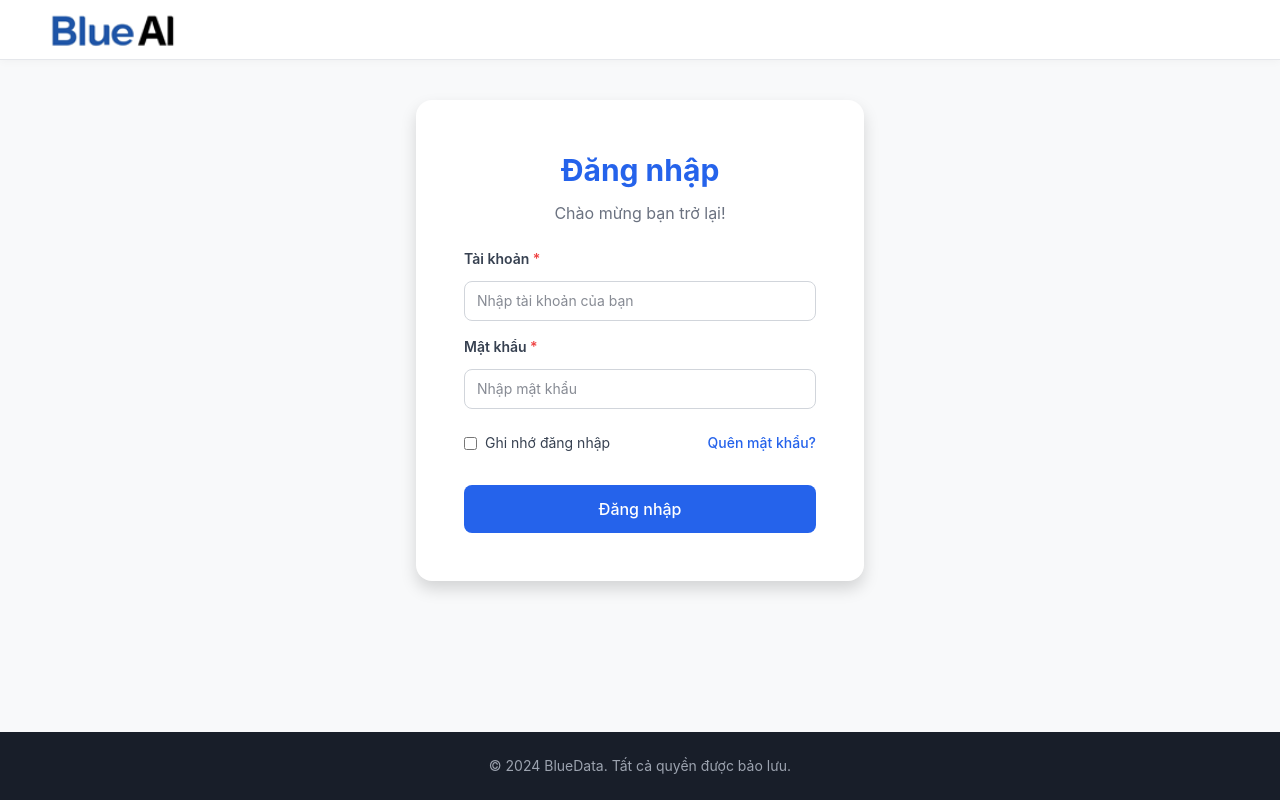
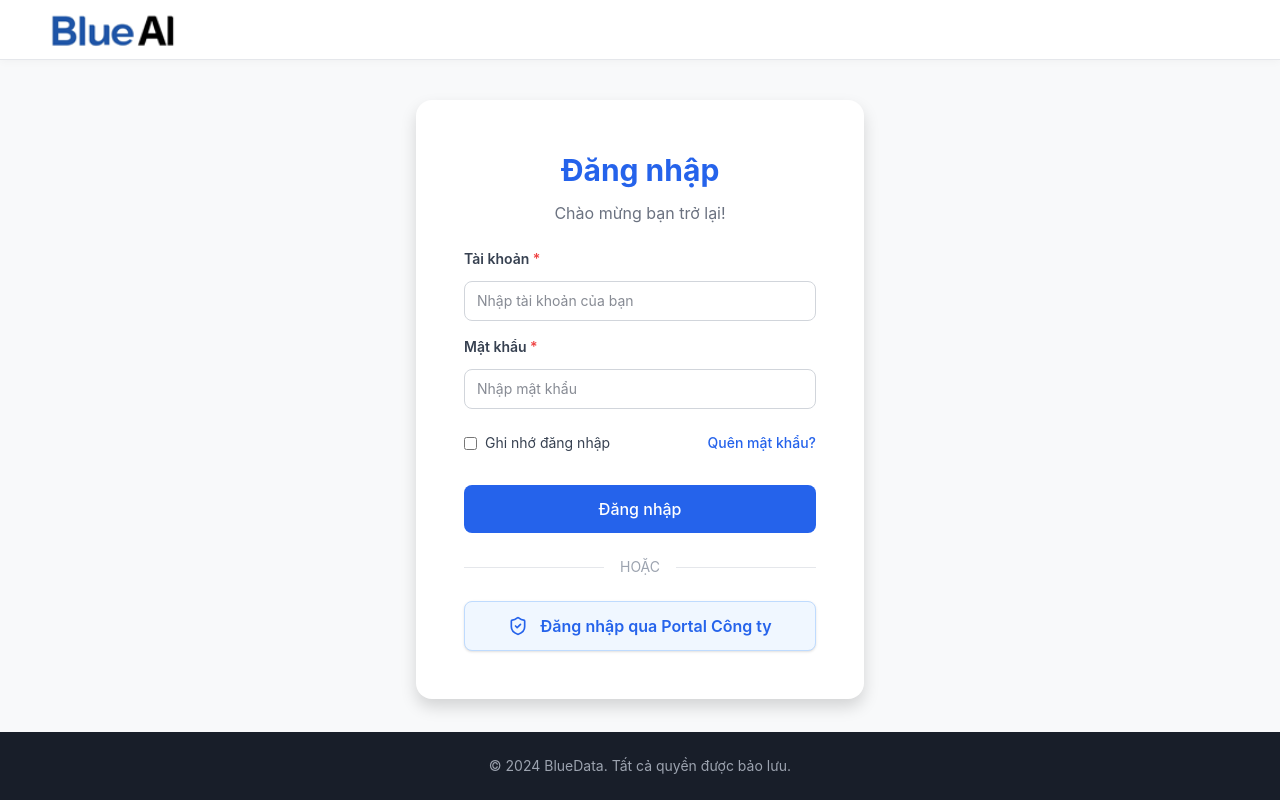
Before and after one commit to Thanhtra1702/my-project, a Next.js app in the folder admin-portal/: page /login in a window 1280 px wide. Built offline with nearby package versions, Linux system fonts and the light colour scheme; no server answers.

Commit message:
feat: integrate BlueData Corporate SSO login and token callback

```diff
--- a/admin-portal/app/actions.ts
+++ b/admin-portal/app/actions.ts
@@ -8,7 +8,7 @@ import { decrypt } from '@/lib/crypto';
 import { sendResetPasswordEmail } from '@/lib/mail';
 import { headers } from 'next/headers';
 
-// --- 1. LOGIN ---
+// --- 1. LOGIN (LOCAL) ---
 export async function login(prevState: any, formData: FormData) {
   const username = formData.get('username') as string;
   const password = formData.get('password') as string;
@@ -20,7 +20,11 @@ export async function login(prevState: any, formData: FormData) {
     );
     const user = result.rows[0];
 
-    if (!user) return { error: 'Sai tài khoản hoặc mật khẩu!' };
+    if (!user) {
+      // Nếu không tìm thấy local, thử gọi SSO API
+      return await loginWithSSO(username, password);
+    }
+
     if (!user.is_active) return { error: 'Tài khoản này đang bị khóa.' };
 
     const cookieStore = await cookies();
@@ -36,6 +40,119 @@ export async function login(prevState: any, formData: FormData) {
     console.error("Login Error:", error);
     return { error: 'Lỗi đăng nhập hệ thống' };
   }
+}
+
+// --- 1.1 LOGIN (COMPANY SSO API) ---
+export async function loginWithSSO(username: string, password: string) {
+  try {
+    console.log(`🌐 Đang xác thực SSO cho: ${username}`);
+    const res = await fetch('https://bluesso.bluedata.vn/api/Auth/authenticate', {
+      method: 'POST',
+      headers: {
+        'accept': '*/*',
+        'Content-Type': 'application/json',
+      },
+      body: JSON.stringify({
+        userName: username,
+        password: password
+      }),
+      cache: 'no-store'
+    });
+
+    if (!res.ok) {
+      const errorData = await res.json().catch(() => ({}));
+      return { error: errorData?.message || 'Xác thực SSO thất bại hoặc sai tài khoản!' };
+    }
+
+    const data = await res.json();
+    const token = data.token || data.accessToken || data.access_token;
+
+    if (!token) {
+      return { error: 'Không nhận được access token từ hệ thống SSO.' };
+    }
+
+    // Sau khi có token, ta cần tìm user tương ứng trong hệ thống của mình
+    const userRes = await adminDb.query(
+      'SELECT * FROM tenants WHERE username = $1 OR email = $1',
+      [username]
+    );
+    const user = userRes.rows[0];
+
+    if (!user) {
+      return { error: 'Tài khoản đã xác thực thành công nhưng không có quyền truy cập vào Admin Portal này. Vui lòng liên hệ quản trị viên.' };
+    }
+
+    return await establishSession(user, token);
+
+  } catch (error: any) {
+    if (error?.digest?.startsWith('NEXT_REDIRECT')) throw error;
+    console.error("SSO Login Error:", error);
+    return { error: 'Lỗi kết nối tới hệ thống SSO công ty' };
+  }
+}
+
+// --- 1.1.1 LOGIN WITH TOKEN (CALLBACK) ---
+export async function loginWithToken(token: string) {
+  try {
+    console.log(`🎟️ Đang xác thực token SSO nhận được...`);
+
+    // Giả sử token là JWT, ta decode để lấy username/email
+    const parts = token.split('.');
+    if (parts.length !== 3) {
+      return { error: 'Token không hợp lệ hoặc không đúng định dạng JWT.' };
+    }
+
+    // Decode base64 payload
+    const payloadStr = Buffer.from(parts[1], 'base64').toString();
+    const payload = JSON.parse(payloadStr);
+
+    // Các field phổ biến trong JWT của BlueData (giả định)
+    const identification = payload.unique_name ||
+      payload.email ||
+      payload.sub ||
+      payload.userName ||
+      payload.uniqueName ||
+      payload.name ||
+      payload.id;
+
+    if (!identification) {
+      return { error: 'Không thể xác định danh tính từ token SSO.' };
+    }
+
+    const userRes = await adminDb.query(
+      'SELECT * FROM tenants WHERE username = $1 OR email = $1',
+      [identification]
+    );
+    const user = userRes.rows[0];
+
+    if (!user) {
+      return { error: `Tài khoản '${identification}' chưa được phân quyền trong hệ thống.` };
+    }
+
+    return await establishSession(user, token);
+  } catch (error: any) {
+    if (error?.digest?.startsWith('NEXT_REDIRECT')) throw error;
+    console.error("Token Auth Error:", error);
+    return { error: 'Lỗi khi xử lý token SSO.' };
+  }
+}
+
+async function establishSession(user: any, token: string) {
+  if (!user.is_active) return { error: 'Tài khoản này đang bị khóa.' };
+
+  const cookieStore = await cookies();
+  cookieStore.set('tenant_id', user.id.toString(), {
+    httpOnly: true, path: '/', maxAge: 86400,
+    secure: process.env.NODE_ENV === 'production', sameSite: 'lax'
+  });
+
+  cookieStore.set('sso_token', token, {
+    httpOnly: true, path: '/', maxAge: 86400,
+    secure: process.env.NODE_ENV === 'production', sameSite: 'lax'
+  });
+
+  if (user.role === 'SUPER_ADMIN') redirect('/admin');
+  else redirect('/');
 }
 
 // --- 1.2 FORGOT PASSWORD ---
--- a/admin-portal/app/login/page.tsx
+++ b/admin-portal/app/login/page.tsx
@@ -2,8 +2,11 @@
 
 import { useFormState } from 'react-dom';
 import { useFormStatus } from 'react-dom';
-import { login } from '@/app/actions';
+import { login, loginWithToken } from '@/app/actions';
 import Link from 'next/link';
+import { useEffect, useState } from 'react';
+import { ShieldCheck, Loader2 } from 'lucide-react';
+import { useRouter } from 'next/navigation';
 
 function SubmitButton() {
   const { pending } = useFormStatus();
@@ -21,6 +24,65 @@ function SubmitButton() {
 
 export default function LoginPage() {
   const [state, formAction] = useFormState(login, null);
+  const [isVerifying, setIsVerifying] = useState(false);
+  const [ssoError, setSsoError] = useState<string | null>(null);
+  const [returnUrl, setReturnUrl] = useState('');
+  const router = useRouter();
+
+  useEffect(() => {
+    // Lấy domain hiện tại để làm returnUrl
+    if (typeof window !== 'undefined') {
+      setReturnUrl(encodeURIComponent(window.location.origin + '/login'));
+    }
+
+    // Kiểm tra xem    // Portal có thể trả về token theo nhiều cách khác nhau
+    const searchParams = new URLSearchParams(window.location.search);
+    const fullHash = window.location.hash;
+
+    // Gộp tất cả params từ cả query và hash vào một chỗ để tìm
+    const allParams = new URLSearchParams(searchParams);
+
+    // Xử lý nested query trong hash (ví dụ: #/login?token=...)
+    const nestedQueryIdx = fullHash.indexOf('?');
+    if (nestedQueryIdx !== -1) {
+      new URLSearchParams(fullHash.substring(nestedQueryIdx + 1)).forEach((v, k) => allParams.append(k, v));
+    }
+
+    // Xử lý fragment params (ví dụ: #token=...)
+    const fragment = fullHash.startsWith('#') ? fullHash.substring(1) : fullHash;
+    if (fragment && !fragment.includes('?')) {
+      new URLSearchParams(fragment).forEach((v, k) => allParams.append(k, v));
+    }
+
+    // Tìm token không phân biệt chữ hoa chữ thường
+    let foundToken = '';
+    allParams.forEach((val, key) => {
+      const k = key.toLowerCase();
+      if (k === 'token' || k === 'access_token' || k === 'accesstoken') {
+        foundToken = val;
+      }
+    });
+
+    if (foundToken) {
+      console.log("🎟️ Đã tìm thấy SSO Token, đang tiến hành xác thực...");
+      handleSsoToken(foundToken);
+    }
+  }, [router]);
+
+  async function handleSsoToken(token: string) {
+    setIsVerifying(true);
+    setSsoError(null);
+    try {
+      const result = await loginWithToken(token);
+      if (result?.error) {
+        setSsoError(result.error);
+      }
+    } catch (err) {
+      setSsoError("Lỗi hệ thống khi xác thực token SSO");
+    } finally {
+      setIsVerifying(false);
+    }
+  }
 
   return (
     <div className="min-h-screen bg-[#f8f9fa] flex flex-col font-['Inter',_Arial,_sans-serif]">
@@ -38,9 +100,16 @@ export default function LoginPage() {
           <p className="text-[#6b7280] text-center mb-4">Chào mừng bạn trở lại!</p>
 
           <form action={formAction} className="flex flex-col">
-            {state?.error && (
+            {(state?.error || ssoError) && (
               <div className="mb-4 bg-rose-50 text-rose-600 text-sm font-semibold px-4 py-3 rounded-lg border border-rose-100 flex items-center gap-2">
-                ⚠️ {state.error}
+                ⚠️ {state?.error || ssoError}
+              </div>
+            )}
+
+            {isVerifying && (
+              <div className="mb-4 bg-blue-50 text-blue-600 text-sm font-semibold px-4 py-3 rounded-lg border border-blue-100 flex items-center gap-2">
+                <Loader2 className="animate-spin w-4 h-4" />
+                Đang xác thực tài khoản từ Portal...
               </div>
             )}
 
@@ -81,6 +150,20 @@ export default function LoginPage() {
             </div>
 
             <SubmitButton />
+
+            <div className="flex items-center my-6">
+              <div className="flex-1 border-t border-[#e5e7eb]"></div>
+              <span className="px-4 text-[#9ca3af] text-sm">HOẶC</span>
+              <div className="flex-1 border-t border-[#e5e7eb]"></div>
+            </div>
+
+            <a
+              href={`https://bluesso.bluedata.vn/#/login?returnUrl=${returnUrl}&redirect_uri=${returnUrl}&callback=${returnUrl}&redirect=${returnUrl}&from=${returnUrl}`}
+              className="w-full bg-[#f0f7ff] border border-[#bfdbfe] hover:bg-[#e0efff] text-[#2563eb] font-semibold py-3 rounded-lg transition-all flex justify-center items-center gap-3 text-base shadow-sm"
+            >
+              <ShieldCheck className="w-5 h-5" />
+              Đăng nhập qua Portal Công ty
+            </a>
           </form>
 
         </div>
```
